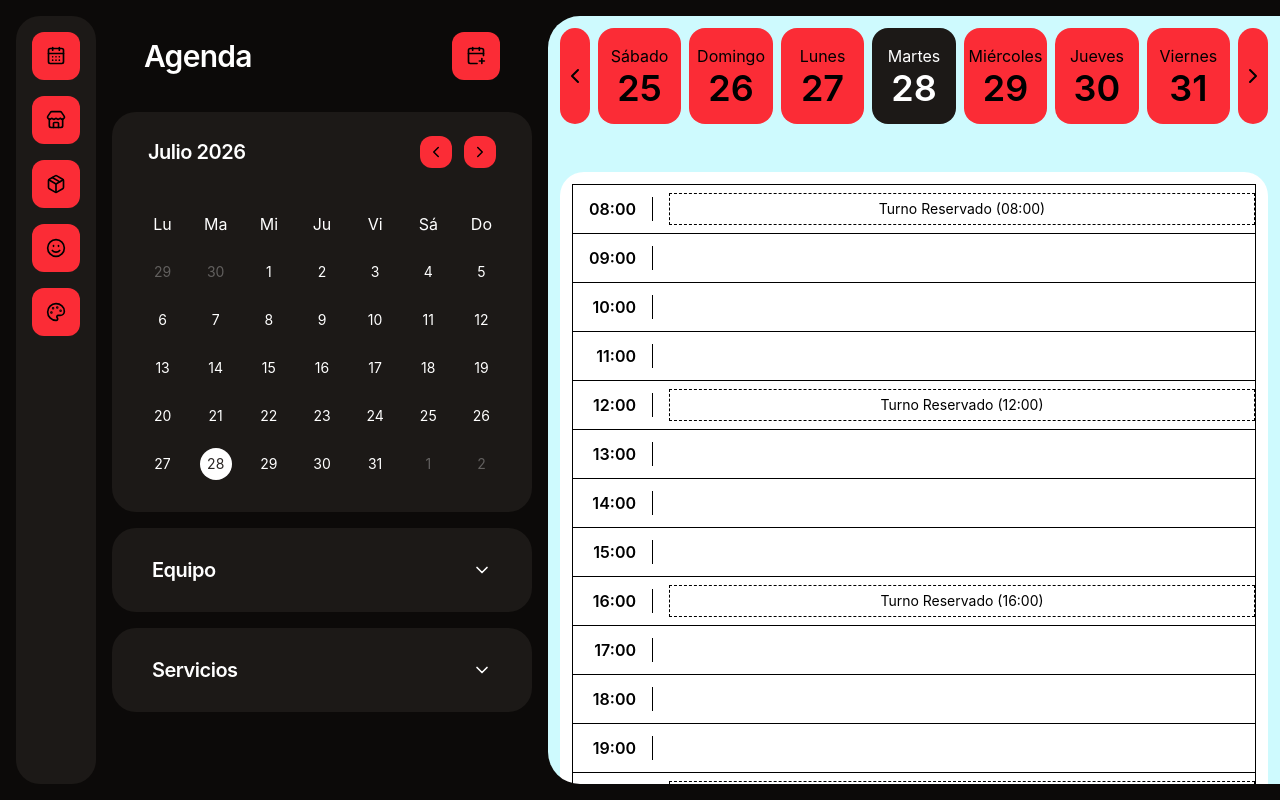
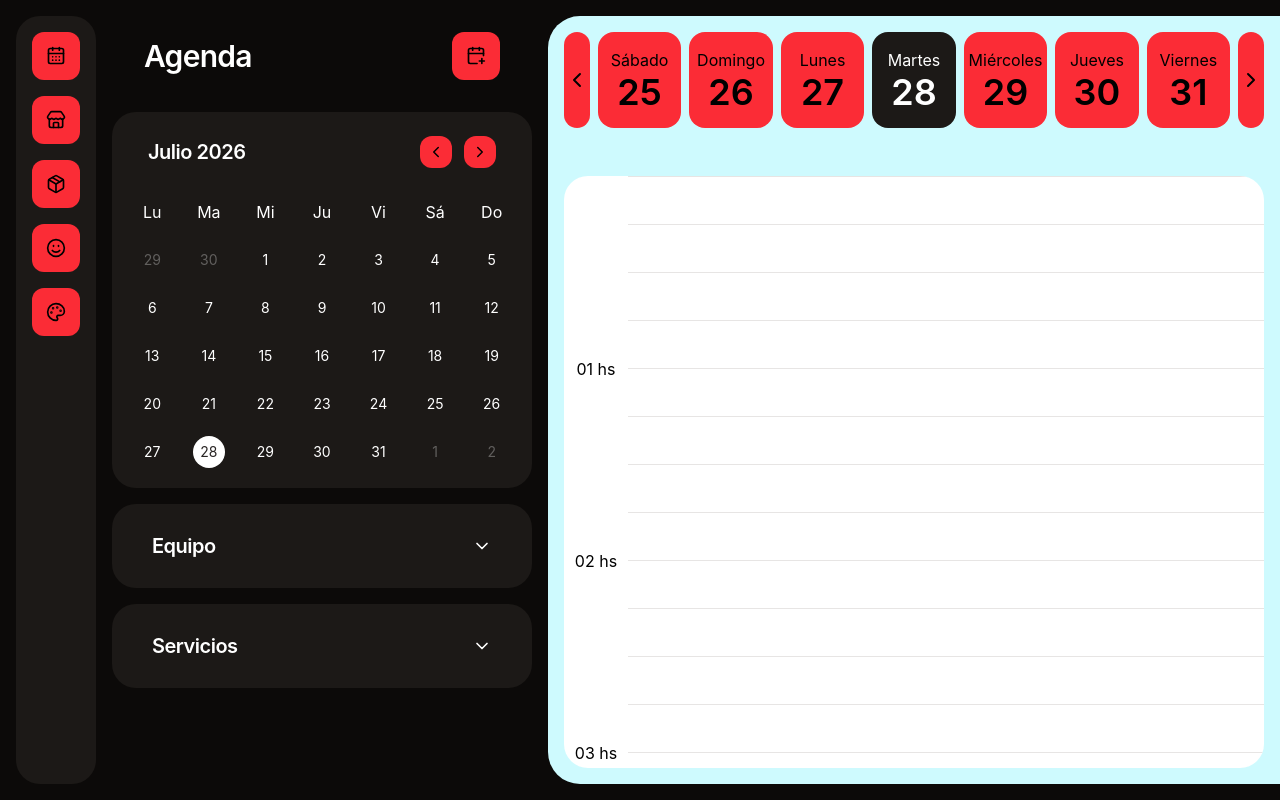
Before and after one commit to franciscobuchini/TurnosApp, a React (Vite) app: page /admin/agenda in a window 1280 px wide. Built offline with nearby package versions, Linux system fonts and the light colour scheme.

Commit message:
schedule

```diff
--- a/src/components/interface/Table.tsx
+++ b/src/components/interface/Table.tsx
@@ -5,7 +5,6 @@
 
 import type { ReactNode } from 'react';
 import { twMerge } from 'tailwind-merge';
-import Box from './Box';
 
 export interface TableColumn<T> {
   key: string;
@@ -67,7 +66,6 @@ export default function Table<T>({
   className = '',
 }: TableProps<T>) {
   return (
-    <Box>
     <table className={twMerge(TableClasses.required, TableClasses.style, className)}>
       <colgroup>
         {columns.map((column) => (
@@ -125,6 +123,5 @@ export default function Table<T>({
         ))}
       </tbody>
     </table>
-    </Box>
   );
 }
--- a/src/components/layout/MainContent.tsx
+++ b/src/components/layout/MainContent.tsx
@@ -8,7 +8,7 @@ import { FiltersGroupProvider } from '../../functions/filtersGroupContext';
 
 /* MainContentClasses*/
 const MainContentClasses = {
-  required: 'flex flex-1 gap-(--size-2xl) w-full flex-col items-start overflow-y-auto p-(--size-s)',
+  required: 'flex flex-1 gap-(--size-2xl) w-full flex-col items-start overflow-y-auto p-(--size-m)',
   style: 'bg-cyan-100 rounded-l-4xl',
 };
 
--- a/src/components/widgets/Schedule.tsx
+++ b/src/components/widgets/Schedule.tsx
@@ -1,10 +1,11 @@
 /*
   src/components/widgets/Schedule.tsx
-  Vista diaria de la agenda, organizada por bloques horarios representados con bordes.
+  Vista diaria de la agenda, organizada por bloques horarios representados con una tabla.
 */
 
 import { twMerge } from 'tailwind-merge';
 import Box from '../../components/interface/Box';
+import Table, { type TableColumn } from '../../components/interface/Table';
 
 interface ScheduleProps {
   selectedDate: Date;
@@ -13,84 +14,75 @@ interface ScheduleProps {
 
 /* ScheduleClasses: contenedor (Box)*/
 const ScheduleClasses = {
-  required: 'flex flex-col gap-(--size-xl) flex-1',
-  style: 'rounded-3xl bg-white',
+  required: 'flex flex-col flex-1 p-0',
+  style: 'rounded-3xl bg-white overflow-hidden',
 };
 
-/* ScheduleGridClasses: wrapper de la grilla de horas*/
-const ScheduleGridClasses = {
-  required: 'flex flex-col',
-  style: 'border border-black',
-};
-
-/* ScheduleRowClasses: cada fila de hora*/
-const ScheduleRowClasses = {
-  required: 'flex py-2 items-center',
-  style: 'border-b border-black last:border-b-0',
-};
-
-/* ScheduleRowLabelClasses: la etiqueta de la hora*/
-const ScheduleRowLabelClasses = {
-  required: 'w-20 pr-4 text-right font-semibold',
-  style: 'border-r border-black',
-};
-
-/* ScheduleRowSlotClasses: wrapper del contenido de cada fila*/
-const ScheduleRowSlotClasses = {
-  required: 'flex-1 pl-4 flex gap-2',
+/* ScheduleScrollClasses: wrapper interno que permite scroll vertical sin mostrar la scrollbar */
+const ScheduleScrollClasses = {
+  required: 'flex-1 min-h-0 overflow-y-auto [scrollbar-width:none] [-ms-overflow-style:none] [&::-webkit-scrollbar]:hidden',
   style: '',
 };
 
-/* ScheduleEventBadgeClasses: el bloque de "Turno Reservado"*/
-const ScheduleEventBadgeClasses = {
-  required: 'flex-1 h-8 flex items-center justify-center text-sm',
-  style: 'border border-dashed border-black',
-};
-
-/* ScheduleEmptySlotClasses: el espacio vacío cuando no hay turno*/
-const ScheduleEmptySlotClasses = {
-  required: 'flex-1 h-8',
+/* ScheduleTableClasses*/
+const ScheduleTableClasses = {
+  required: '',
   style: '',
 };
 
-export default function Schedule({ selectedDate, className }: ScheduleProps) {
-  const hours = [
-    '08:00', '09:00', '10:00', '11:00', '12:00', '13:00',
-    '14:00', '15:00', '16:00', '17:00', '18:00', '19:00', '20:00'
+/* ScheduleRowHeightClasses*/
+const ScheduleRowHeightClasses = {
+  required: 'h-(--size-2xl)',
+  style: '',
+};
+
+/* ScheduleLabelCellClasses: la celda de la etiqueta de hora, relative para anclar el label */
+const ScheduleLabelCellClasses = {
+  required: 'relative w-(--size-4xl) text-center',
+  style: '',
+};
+
+/* ScheduleSlotCellClasses: la celda del contenido de cada fila*/
+const ScheduleSlotCellClasses = {
+  required: '',
+  style: 'border-t border-t-stone-200',
+};
+
+export default function Schedule({ className }: ScheduleProps) {
+  const slots = Array.from({ length: 24 * 4 }, (_, index) => {
+    const totalMinutes = index * 15;
+    const hour = Math.floor(totalMinutes / 60);
+    const minutes = totalMinutes % 60;
+    const displayHour = hour.toString().padStart(2, '0');
+    const formattedMinutes = minutes === 0 ? '' : `:${minutes.toString().padStart(2, '0')}`;
+    return `${displayHour}${formattedMinutes} hs`;
+  });
+
+  const columns: TableColumn<string>[] = [
+    {
+      key: 'label',
+      header: null,
+      cellClassName: twMerge(ScheduleLabelCellClasses.required, ScheduleLabelCellClasses.style),
+      cell: (slot, index) =>
+        index === 0 ? '' : index % 4 === 0 ? <span className="absolute inset-x-0 top-0 -translate-y-1/2">{slot}</span> : '',
+    },
+    {
+      key: 'slot',
+      header: null,
+      cellClassName: twMerge(ScheduleSlotCellClasses.required, ScheduleSlotCellClasses.style),
+      cell: () => null,
+    },
   ];
 
   return (
-    <Box
-      className={twMerge(
-        ScheduleClasses.required,
-        ScheduleClasses.style,
-        className,
-      )}
-    >
-
-      {/* Agenda diaria (Bloques horarios) */}
-      <div className={twMerge(ScheduleGridClasses.required, ScheduleGridClasses.style)}>
-        {hours.map((hour, index) => {
-          // Mostrar un turno de ejemplo diferente según el día seleccionado para simular datos reales
-          const hasEvent = (selectedDate.getDate() + index) % 4 === 0;
-
-          return (
-            <div key={hour} className={twMerge(ScheduleRowClasses.required, ScheduleRowClasses.style)}>
-              <div className={twMerge(ScheduleRowLabelClasses.required, ScheduleRowLabelClasses.style)}>
-                {hour}
-              </div>
-              <div className={twMerge(ScheduleRowSlotClasses.required, ScheduleRowSlotClasses.style)}>
-                {hasEvent ? (
-                  <div className={twMerge(ScheduleEventBadgeClasses.required, ScheduleEventBadgeClasses.style)}>
-                    Turno Reservado ({hour})
-                  </div>
-                ) : (
-                  <div className={twMerge(ScheduleEmptySlotClasses.required, ScheduleEmptySlotClasses.style)} />
-                )}
-              </div>
-            </div>
-          );
-        })}
+    <Box className={twMerge(ScheduleClasses.required, ScheduleClasses.style, className)}>
+      <div className={twMerge(ScheduleScrollClasses.required, ScheduleScrollClasses.style)}>
+        <Table
+          columns={columns}
+          rows={slots}
+          rowHeightClassName={twMerge(ScheduleRowHeightClasses.required, ScheduleRowHeightClasses.style)}
+          className={twMerge(ScheduleTableClasses.required, ScheduleTableClasses.style)}
+        />
       </div>
     </Box>
   );
```
Lines whose indentation alone changed are shown as unchanged.
